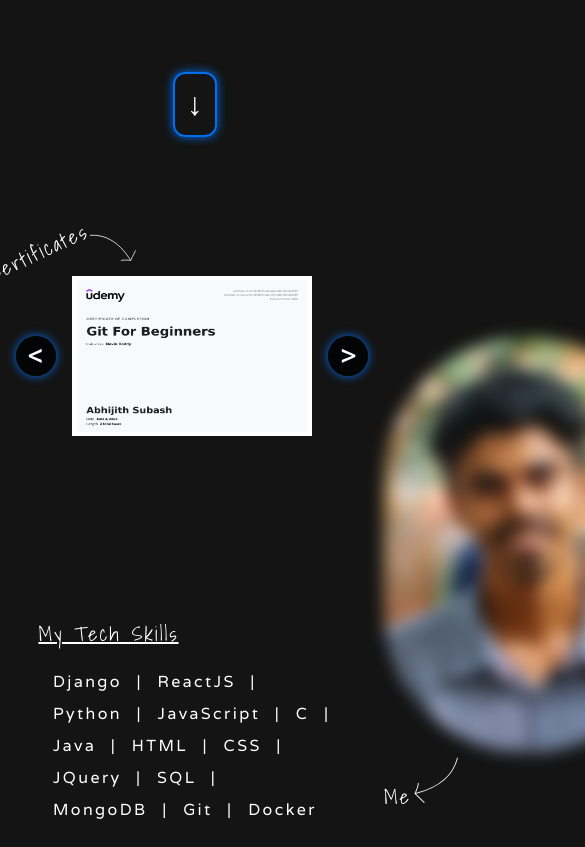
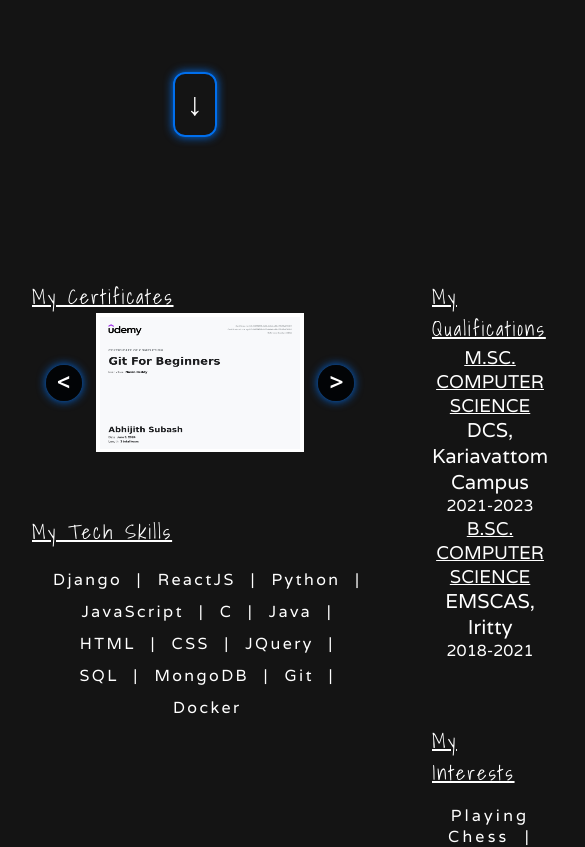
Before and after one commit to abhijith-07/blue-portfolio, a React (Vite) app: page / in a window 390 px wide. Shown: the part 820-1667 px from the top of the page, 585 px wide, since content can reach past the window. Built offline with nearby package versions, Linux system fonts and the light colour scheme.

Commit message:
style: added tablet responsive style for certificate and qualification

```diff
--- a/src/pages/About/About.jsx
+++ b/src/pages/About/About.jsx
@@ -71,7 +71,7 @@ function About({aboutRef, projectsRef}) {
             <styles.QualificationContainer>
                 <div className="span-heading qualification-heading">
                     <span>My qualifications</span>
-                    <img src="images/arrows/qualifications.svg" alt="" />
+                    <div className="qualification-arrow"><img src="images/arrows/qualifications.svg" alt="" /></div>
                 </div>
                 <div className="qualifications">
                     {
--- a/src/pages/About/About.styles.js
+++ b/src/pages/About/About.styles.js
@@ -18,6 +18,12 @@ const styles = {
         padding-top: 7rem;
         color: var(--font-light);
         ${spanHeading}
+        width: 100%;
+
+        @media screen and (max-width: 1250px) {
+            grid-template-columns: 1fr 1fr;
+            align-items: start;
+        }
     `,
     SkillContainer: styled.div`
         height: 100%;
@@ -25,14 +31,28 @@ const styles = {
         flex-direction: column;
         justify-content: space-around;
         align-items: center;
+        @media screen and (max-width: 1250px) {
+            display: block;
+            padding: 2rem;
+        }
     `,
     Certificates: styled.div`
         position: relative;
+        @media screen and (max-width: 1250px) {
+            padding-bottom: 2rem;
+        }
         .certificate-heading {
             position: absolute;
             top: -2rem;
             left: -3rem;
             transform: rotate(-25deg);
+            @media screen and (max-width: 1250px) {
+                position: relative;
+                top: 0;
+                left: 0;
+                transform: rotate(0deg);
+                text-decoration: underline;
+            }
         }
         .certificate-heading span {
             display: block;
@@ -44,16 +64,29 @@ const styles = {
             height: 3rem;
             left: 8.5rem;
             top: 1rem;
+            @media screen and (max-width: 1250px) {
+                display: none;
+            }
         }
         img {
             width: 15rem;
             height: 10rem;
+            @media screen and (max-width:850px) {
+                width: 13rem;
+                height: 8.7rem;
+            }
         }
 
         .certificate-container {
             display: flex;
             align-items: center;
             font-size: 2rem;
+            @media screen and (max-width: 1250px) {
+                justify-content: center;
+            }
+            @media screen and (max-width:850px) {
+                font-size: 1.75rem;
+            }
         }
 
         .certificate-container i {
@@ -67,6 +100,10 @@ const styles = {
             box-shadow: 0 0 10px var(--primary);
             cursor: pointer;
             user-select: none;
+            @media screen and (max-width:850px) {
+                width: 2.25rem;
+                height: 2.25rem;
+            }
         }
     `,
 
@@ -74,6 +111,12 @@ const styles = {
         position: relative;
         margin-top: 8rem;
         width: 80%;
+
+        @media screen and (max-width: 1250px) {
+            margin-top: 0;
+            width: 100%;
+            padding: 2rem 0;
+        }
 
         .tech-skills-heading {
             text-decoration: underline;
@@ -84,6 +127,10 @@ const styles = {
             font-family: var(--font-secondary);
             line-height: 2rem;
             text-align: justify;
+
+            @media screen and (max-width: 1250px) {
+                text-align: center;
+            }
         }
 
         .tech-skill *[class^="skill-"] {
@@ -108,7 +155,11 @@ const styles = {
     `,
 
     ImageContainer: styled.div`
-    padding-top: 3rem;
+        padding-top: 3rem;
+        @media screen and (max-width: 1250px) {
+            display: none;
+        }
+
         img.avatar {
             width: 18rem;
             height: 26rem;
@@ -117,7 +168,6 @@ const styles = {
             object-fit: cover;
             transition: border-radius 0.5s ease, filter 0.75s ease;
         }
-
         img.avatar:hover {
             border-radius: 0rem;
             filter: blur(0px);
@@ -131,14 +181,29 @@ const styles = {
         flex-direction: column;
         justify-content: space-between;
         align-items: center;
+        @media screen and (max-width: 1250px) {
+            display: block;
+            height: auto;
+            padding: 2rem;
+        }
+
         .qualification-heading {
             display: flex;
             position: absolute;
             top: -3rem;
             left: -5rem;
+            @media screen and (max-width: 1250px) {
+                position: relative;
+                top: 0;
+                left: 0;
+                text-decoration: underline;
+            }
         }
         .qualification-arrow {
             display: inline;
+            @media screen and (max-width: 1250px) {
+                display: none;
+            }
         }
         .arrow {
             stroke: var(--font-light);
@@ -148,17 +213,32 @@ const styles = {
         .qualifications {
             text-align: center;
             font-family: var(--font-secondary);
+            @media screen and (max-width: 1250px) {
+                padding-bottom: 2rem;
+            }
         }
         .qualification-name {
             font-size: 1.75rem;
             text-transform: uppercase;
             text-decoration: underline;
+            @media screen and (max-width: 1250px) {
+                font-size: 1.5rem;
+            }
+            @media screen and (max-width:850px) {
+                font-size: 1.15rem;
+            }
         }
         .qualification-institution {
             font-size: 1.25rem;
         }
         .qualification-year {
             font-size: 1rem;
+        }
+
+        .interests {
+            @media screen and (max-width: 1250px) {
+                padding: 2rem 0;
+            }
         }
 
         .interests .interest-heading {
@@ -168,6 +248,10 @@ const styles = {
         .interests-lists {
             margin-top: 1rem;
             font-family: var(--font-secondary);
+
+            @media screen and (max-width: 1250px) {
+                text-align: center;
+            }
         }
 
         .interests *[class^="interest-"] {
```
